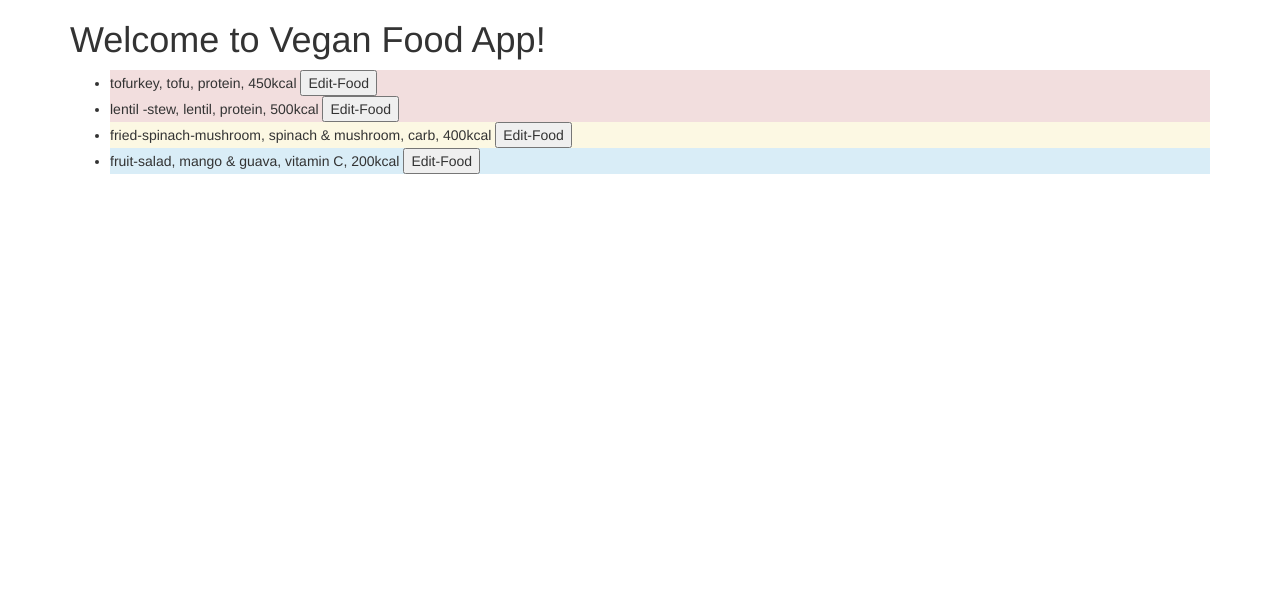
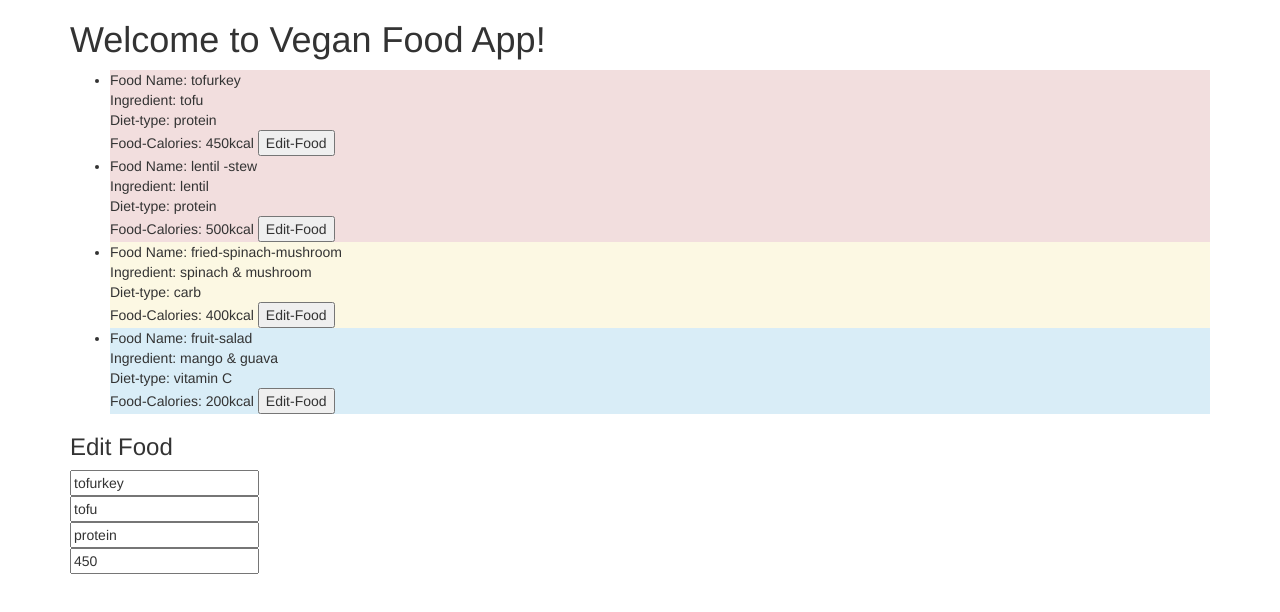
Before and after one commit to semariah/vegan-Food, an Angular app: page / in a window 1280 px wide. Shown: the top 612 px of the page. Built offline with nearby package versions, Linux system fonts and the light colour scheme.

Commit message:
update the edit code

```diff
--- a/src/app/app.component.html
+++ b/src/app/app.component.html
@@ -6,12 +6,16 @@
   </h1>
 
   <ul>
-    <li [class]="dietColor(currentFood)" *ngFor="let currentFood of foods">{{currentFood.name}}, {{currentFood.ingredient}}, {{currentFood.diet}}, {{currentFood.calories}}kcal <button (click)="editFood()">Edit-Food</button></li>
-    <!-- <li *ngFor="let currentFood of foods">{{currentFood.ingredient}}</li>
-    <li *ngFor="let currentFood of foods">{{currentFood.diet}}</li>
-    <li *ngFor="let currentFood of foods">{{currentFood.calories}}</li> -->
+    <li [class]="dietColor(currentFood)" *ngFor="let currentFood of foods">Food Name: {{currentFood.name}}<br> Ingredient: {{currentFood.ingredient}}<br> Diet-type: {{currentFood.diet}} <br> Food-Calories: {{currentFood.calories}}kcal <button (click)="editFood()">Edit-Food</button></li>
+  </ul>
 
-  </ul>
+  <h3>Edit Food</h3>
+  <input [(ngModel)]="selectedFood.name"><br>
+  <input [(ngModel)]="selectedFood.ingredient"><br>
+  <input [(ngModel)]="selectedFood.diet"><br>
+  <input [(ngModel)]="selectedFood.calories">
+  <!-- <input [(ngModel)]="selectedFood.organic"><br> -->
+
 </div>
 
 
--- a/src/app/app.component.ts
+++ b/src/app/app.component.ts
@@ -15,6 +15,8 @@ export class AppComponent {
     new Food("fruit-salad", "mango & guava", "vitamin C", 200),
   ];
 
+  selectedFood: Food = this.foods[0];
+
   editFood() {
     alert("Time to edit a food!");
   }
@@ -30,4 +32,6 @@ export class AppComponent {
   }
 
 
+
+
   }
--- a/src/app/model/vegan-food.model.ts
+++ b/src/app/model/vegan-food.model.ts
@@ -1,4 +1,4 @@
 export class Food {
-  public organic: number = 124;
+  public organic: boolean = false;
   constructor(public name: string, public ingredient: string, public diet: string, public calories: number) {}
 }
```
